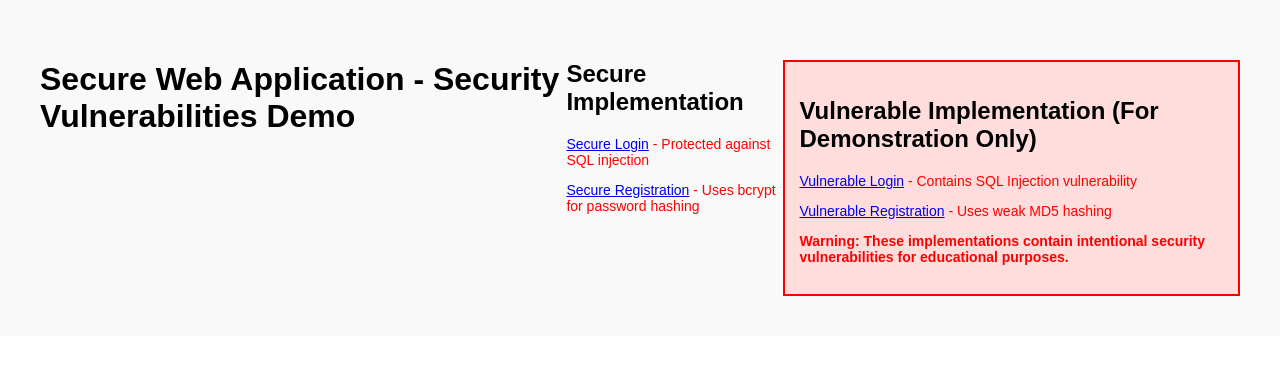
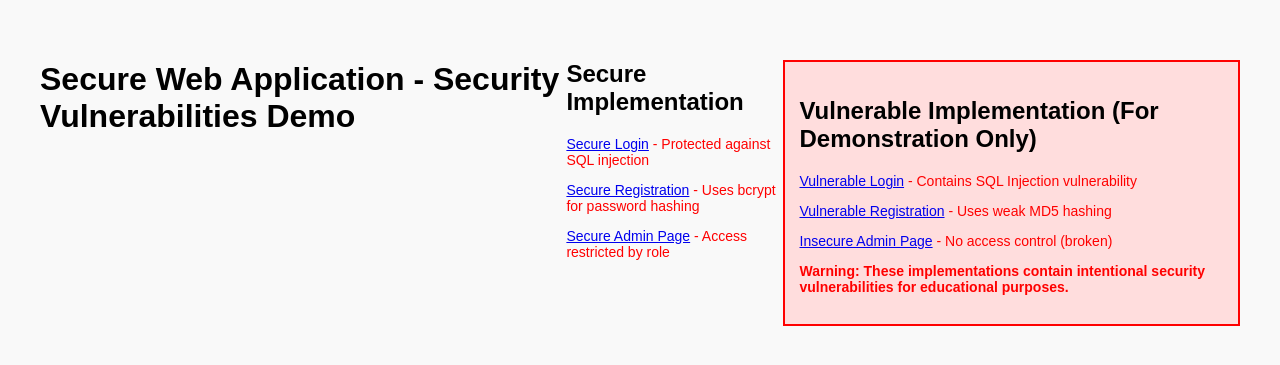
Before and after one commit to AichaRi/Secure-Web-Application, a Flask app: page / in a window 1280 px wide. Shown: the top 365 px of the page. Run offline with Flask 3, Linux system fonts and the light colour scheme.

Commit message:
Update home.html

```diff
--- a/templates/home.html
+++ b/templates/home.html
@@ -19,12 +19,14 @@
             <h2>Secure Implementation</h2>
             <p><a href="{{ url_for('login') }}">Secure Login</a> - Protected against SQL injection</p>
             <p><a href="{{ url_for('register') }}">Secure Registration</a> - Uses bcrypt for password hashing</p>
+            <p><a href="{{ url_for('admin_secure') }}">Secure Admin Page</a> - Access restricted by role</p>
         </div>
 
         <div class="vulnerable-section" style="background-color: #ffdddd; padding: 15px; border: 2px solid red; margin-top: 20px;">
             <h2>Vulnerable Implementation (For Demonstration Only)</h2>
             <p><a href="{{ url_for('login_vulnerable') }}">Vulnerable Login</a> - Contains SQL Injection vulnerability</p>
             <p><a href="{{ url_for('register_vulnerable') }}">Vulnerable Registration</a> - Uses weak MD5 hashing</p>
+            <p><a href="{{ url_for('admin_insecure') }}">Insecure Admin Page</a> - No access control (broken)</p>
             <p class="warning" style="color: red; font-weight: bold;">Warning: These implementations contain intentional security vulnerabilities for educational purposes.</p>
         </div>
     </main>
```
